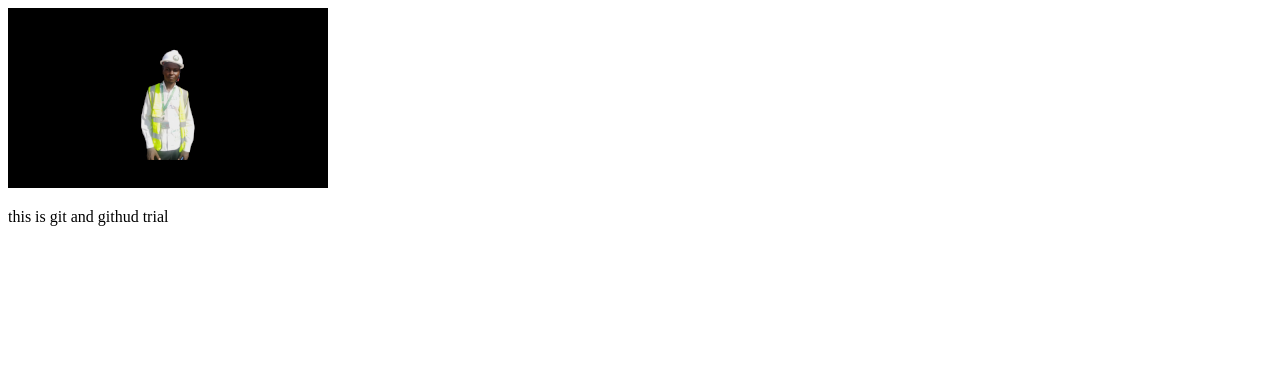
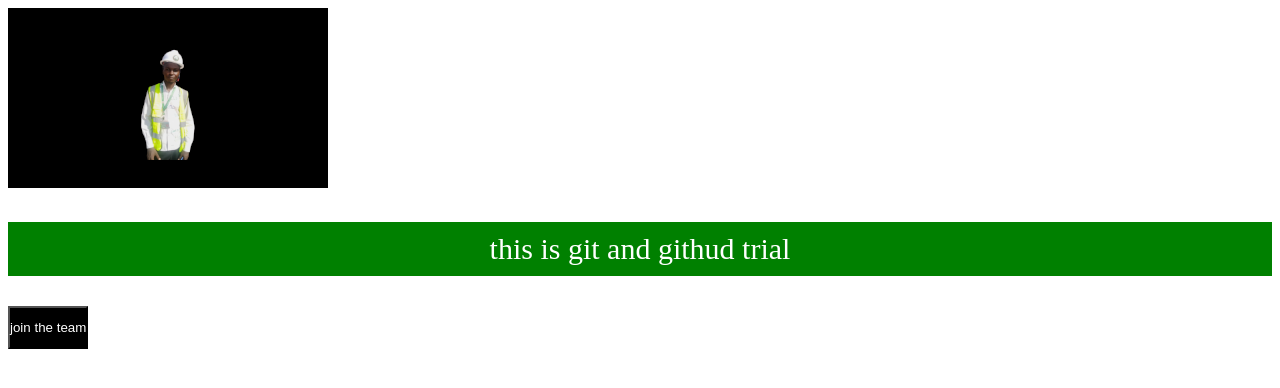
Before and after one commit to jato5/git-trial.io, a plain HTML site: page index.html in a window 1280 px wide. Drawn offline with Linux system fonts and the light colour scheme; files that its build step writes are made by us from their sources.

Commit message:
add some changes

```diff
--- a/index.html
+++ b/index.html
@@ -4,10 +4,12 @@
   <meta charset="UTF-8">
   <meta name="viewport" content="width=device-width, initial-scale=1.0">
   <title>Document</title>
+  <link rel="stylesheet" href="style/style.css">
 </head>
 <link rel="stylesheet" href="style.css">
 <body>
   <img src="image/caleb2.png" alt="">
   <p>this is git and githud trial</p>
+  <button class="button-1">join the team</button>
 </body>
 </html>
--- /dev/null
+++ b/style/style.css
@@ -0,0 +1,14 @@
+p{
+  background-color: green;
+  font: 30px bold;
+  color: white;
+  text-align: center;
+  padding: 10px 0;
+}
+
+.button-1 {
+  background-color: black;
+  color: white;
+  padding: 12px 0;
+
+}
```
